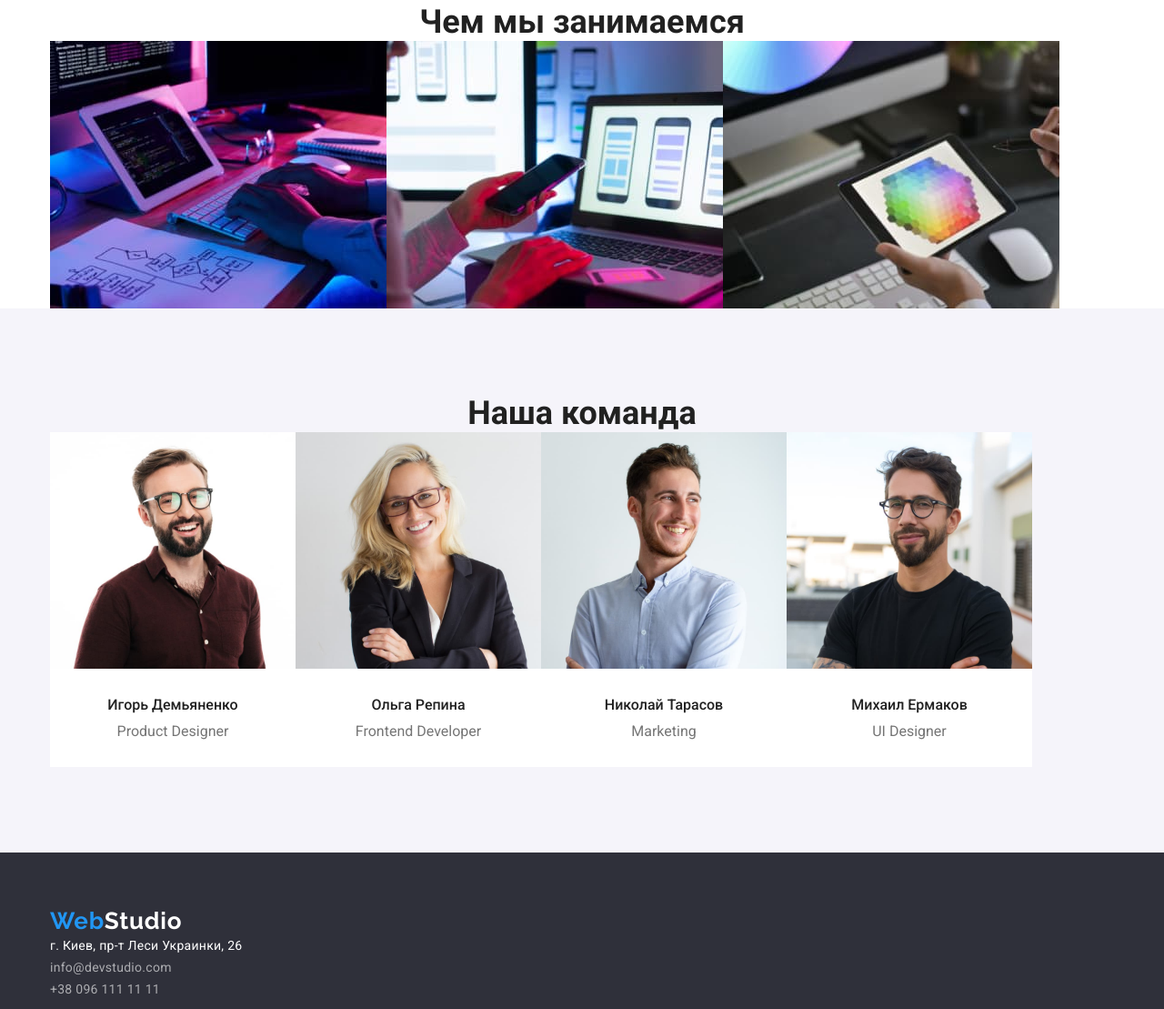
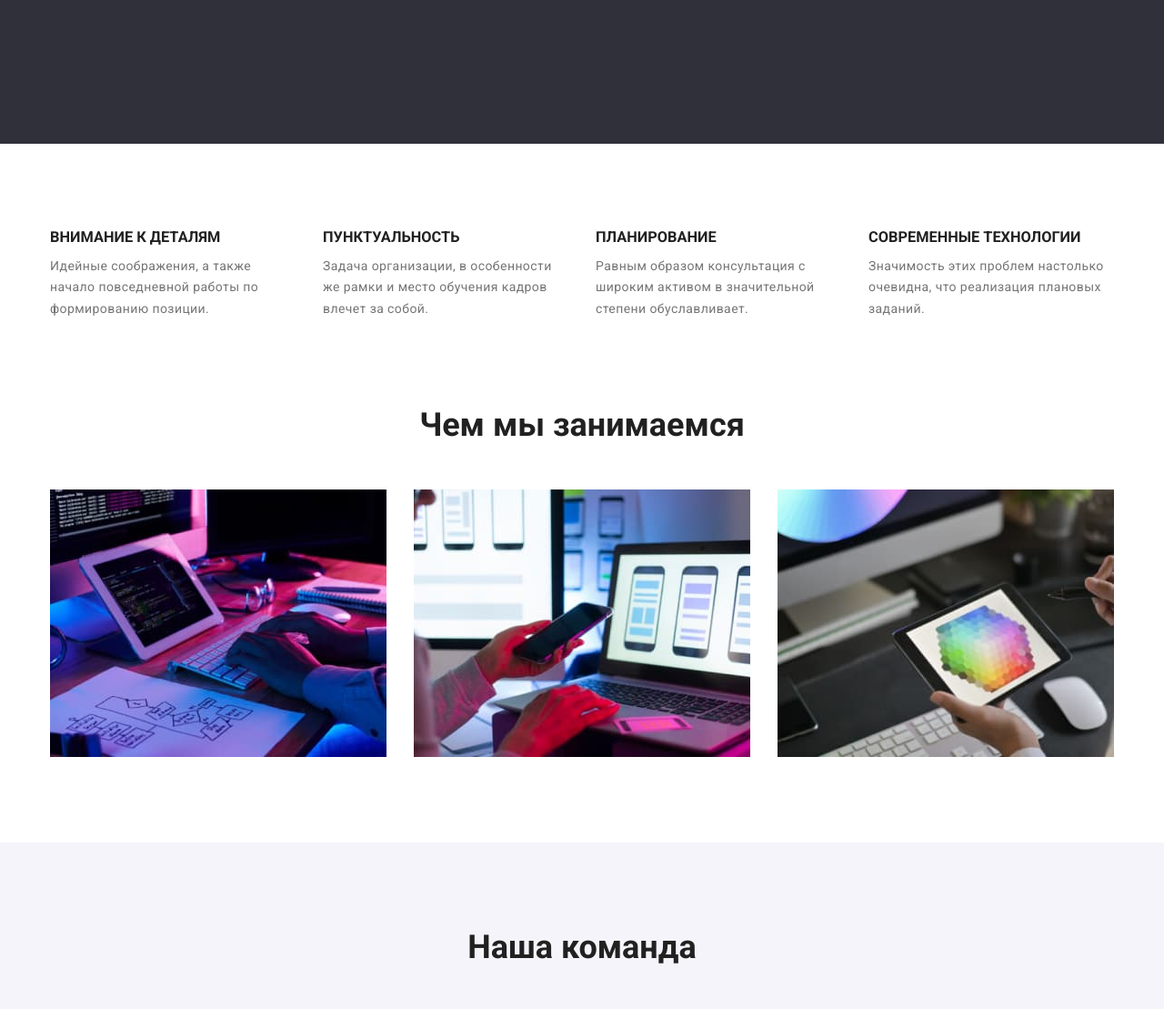
Before and after one commit to mezochka/goit-markup-hw-03, a plain HTML site: page index.html in a window 1280 px wide. Shown: the part 619-1728 px from the top of the page at 91% size. Drawn offline with nearby package versions, Linux system fonts and the light colour scheme.

Commit message:
add flex settings and rest of padding and margins

```diff
--- a/css/styles.css
+++ b/css/styles.css
@@ -6,7 +6,10 @@
   --bg-color-filter: #f5f4fa;
   --bg-color-footer-header: #2f303a;
   --secondary-logo-color: #000000;
-  --border-header-color:#ECECEC
+  --border-header-color:#ECECEC;
+  --shadow-img: rgba(0, 0, 0, 0.12),
+  rgba(0, 0, 0, 0.14),
+  rgba(0, 0, 0, 0.2);
 }
 
 body {
@@ -21,6 +24,7 @@ body {
   margin-right: auto;
   padding-right: 15px;
   padding-left: 15px;
+
   /* background-color: tomato; */
 }
 
@@ -37,9 +41,8 @@ img {
   padding-bottom: 32px;
   padding-top: 32px;
   border: 1px solid var(--border-header-color);
+}
 
-
-}
 .logo {
   color: var(--accent-color);
   font-family: Raleway, sans-serif;
@@ -121,17 +124,25 @@ img {
 /* hero */
 
 .section-title {
+  margin-top: 0;
+  margin-bottom: 50px;
+
   color: var(--title-text-color);
-
   font-weight: 700;
   font-size: 36px;
   line-height: 1.17;
   text-align: center;
-  margin-top: 0;
-  margin-bottom: 0;
+}
+
+.hero.accent-bg {
+  padding-top: 200px;
+  padding-bottom: 280px;
 }
 
 .hero-title {
+  width: 696px;
+  margin: 0 auto 30px;
+
   color: var(--primary-white-color);
   font-weight: 900;
   font-size: 44px;
@@ -139,8 +150,6 @@ img {
   text-align: center;
   letter-spacing: 0.06em;
   text-transform: uppercase;
-  margin-top: 0;
-  margin-bottom: 30px;
 }
 
 .button {
@@ -168,7 +177,16 @@ img {
 
 .competencies {
   display: flex;
+}
+.comp-item {
+  width: 270px;
+}
+.images .list-img + .list-img {
+  margin-left: 30px;
+}
 
+.competencies .comp-item + .comp-item {
+  margin-left: 30px;
 }
 .section {
   padding-top: 94px;
@@ -189,6 +207,9 @@ img {
 .content {
   margin-top: 0;
   margin-bottom: 0;
+
+  line-height: 1.7;
+  letter-spacing: 0.03em;
 }
 
 /* list of images */
@@ -201,7 +222,7 @@ display: flex;
 
 .no-padding {
   padding-top: 0;
-  padding-bottom: 0;
+  padding-bottom: 94;
 }
 /* staffing  */
 
@@ -224,20 +245,30 @@ display: flex;
   margin-bottom: 10px;
 }
 .staff-name {
+  margin-top: 0;
+  margin-bottom: 0;
+  padding-bottom: 30px;
+
   font-size: 16px;
   line-height: 1.19;
   text-align: center;
-
-  margin-top: 0;
-  margin-bottom: 0;
-  padding-bottom: 30px;
+  letter-spacing: 0.03em;
 }
 
 .staff-item {
   width: 270px;
   background-color: var(--primary-white-color);
+  box-shadow: 0px 1px 3px
+  rgba(0, 0, 0, 0.12),
+  0px 1px 1px
+  rgba(0, 0, 0, 0.14),
+  0px 2px 1px
+  rgba(0, 0, 0, 0.2);
+  border-radius: 0px 0px 4px 4px;
 }
-
+.staffing .staff-item + .staff-item {
+  margin-left: 30px;
+}
 /* addings */
 
 .logo-footer {
@@ -248,19 +279,32 @@ display: flex;
   color: var(--primary-white-color);
 }
 
+.logo .logo-style.logo-footer {
+  display: inline-block;
+  margin-bottom: 20px;
+}
+.adress {
+  margin-bottom: 9px;
+}
+
+
 .link-design,
 .adress {
   font-weight: 400;
   line-height: 1.7;
 }
+
 .link-design {
   color: rgba(255, 255, 255, 0.6);
 }
 .accent-bg {
-  background-color: var(--bg-color-footer-header);
   padding-top: 60px;
   padding-bottom: 60px;
+
+  background-color: var(--bg-color-footer-header);
 }
+
+
 
 /* classes for portfolio only*/
 .sect-padding {
@@ -272,6 +316,9 @@ display: flex;
   display: flex;
   margin-bottom: 50px;
   justify-content: center;
+}
+.filter-disp .filter-item + .filter-item {
+  margin-left: 8px;
 }
 
 .filter {
@@ -307,7 +354,8 @@ display: flex;
   width: 370px;
   margin-right: 30px;
   margin-bottom: 30px;
-  /* border: 2px solid #000000; */
+  border: 1px solid #EEEEEE;
+
 }
 
 .examp-flex:nth-child(3n) {
@@ -318,24 +366,28 @@ display: flex;
   margin-bottom: 0;
 }
 .example-title {
+  margin-top: 20px;
+  margin-bottom: 4px;
+  padding-right: 24px;
+  padding-left: 24px;
+
   color: var(--title-text-color);
-
   font-weight: 700;
   font-size: 18px;
   line-height: 2;
   letter-spacing: 0.06em;
-
-  margin-top: 20px;
-  margin-bottom: 4px;
 }
 
 .example-text {
-  font-size: 16px;
-  line-height: 1.9;
-
   margin-top: 0;
   margin-bottom: 0;
   padding-bottom: 20px;
+  padding-right: 24px;
+  padding-left: 24px;
+
+  font-size: 16px;
+  line-height: 1.9;
+  letter-spacing: 0.03em;
 }
 
 .link-examples {
--- a/index.html
+++ b/index.html
@@ -32,8 +32,10 @@
     <main>
         <!-- hero -->
             <section class="hero accent-bg">
+            <div class="container">
                 <h1 class="hero-title">Эффективные решения для вашего бизнеса</h1>
                <button type="button" class="button">Заказать услугу</button>
+            </div>
             </section>
 
         <!-- competencies -->
@@ -43,19 +45,19 @@
                 <h2 class="section-title" hidden>Наши компетенции</h2>
                 <!-- end of hidden title -->
                 <ul class="list competencies">
-                    <li>
+                    <li class="comp-item">
                         <h3 class="title">Внимание к деталям</h3>
                         <p class="content">Идейные соображения, а также начало повседневной работы по формированию позиции.</p>
                     </li>
-                    <li>
+                    <li class="comp-item">
                         <h3 class="title">Пунктуальность</h3>
                         <p class="content">Задача организации, в особенности же  рамки и место обучения кадров влечет за собой.</p>
                     </li>
-                    <li>
+                    <li class="comp-item">
                         <h3 class="title">Планирование</h3>
                         <p class="content">Равным образом консультация с широким активом в значительной степени обуславливает.</p>
                     </li>
-                    <li>
+                    <li class="comp-item">
                         <h3 class="title">Современные технологии</h3>
                         <p class="content">Значимость этих проблем настолько очевидна, что реализация плановых заданий.</p>
                     </li>
@@ -66,9 +68,9 @@
             <div class="container">
                 <h2 class="section-title">Чем мы занимаемся</h2>
                 <ul class="list images">
-                    <li><img src="./image/zanyatie-1-sq.jpg" alt="работает на десктопным приложением" width="370"></li>
-                    <li><img src="./image/zanyatie-2-sq.jpg" alt="работает на мобильном приложении" width="370"></li>
-                    <li><img src="./image/zanyatie-3-sq.jpg" alt="работает с палитрой цветов" width="370"></li>
+                    <li class="list-img"><img src="./image/zanyatie-1-sq.jpg" alt="работает на десктопным приложением" width="370"></li>
+                    <li class="list-img"><img src="./image/zanyatie-2-sq.jpg" alt="работает на мобильном приложении" width="370"></li>
+                    <li class="list-img"><img src="./image/zanyatie-3-sq.jpg" alt="работает с палитрой цветов" width="370"></li>
                 </ul>
             </div>
         </section>
@@ -108,7 +110,7 @@
             <address>
                 <ul class="list contacts">
                     <li class="adress">г. Киев, пр-т Леси Украинки, 26</li>
-                    <li><a href="mailto:info@devstudio.com" class="link link-design">info@devstudio.com</a></li>
+                    <li class="adress"><a href="mailto:info@devstudio.com" class="link link-design">info@devstudio.com</a></li>
                     <li><a href="tel:+380961111111" class="link link-design">+38 096 111 11 11</a></li>
                 </ul>
             </address>
```
Also changed, not shown: portfolio.html (+4 -1 lines).
